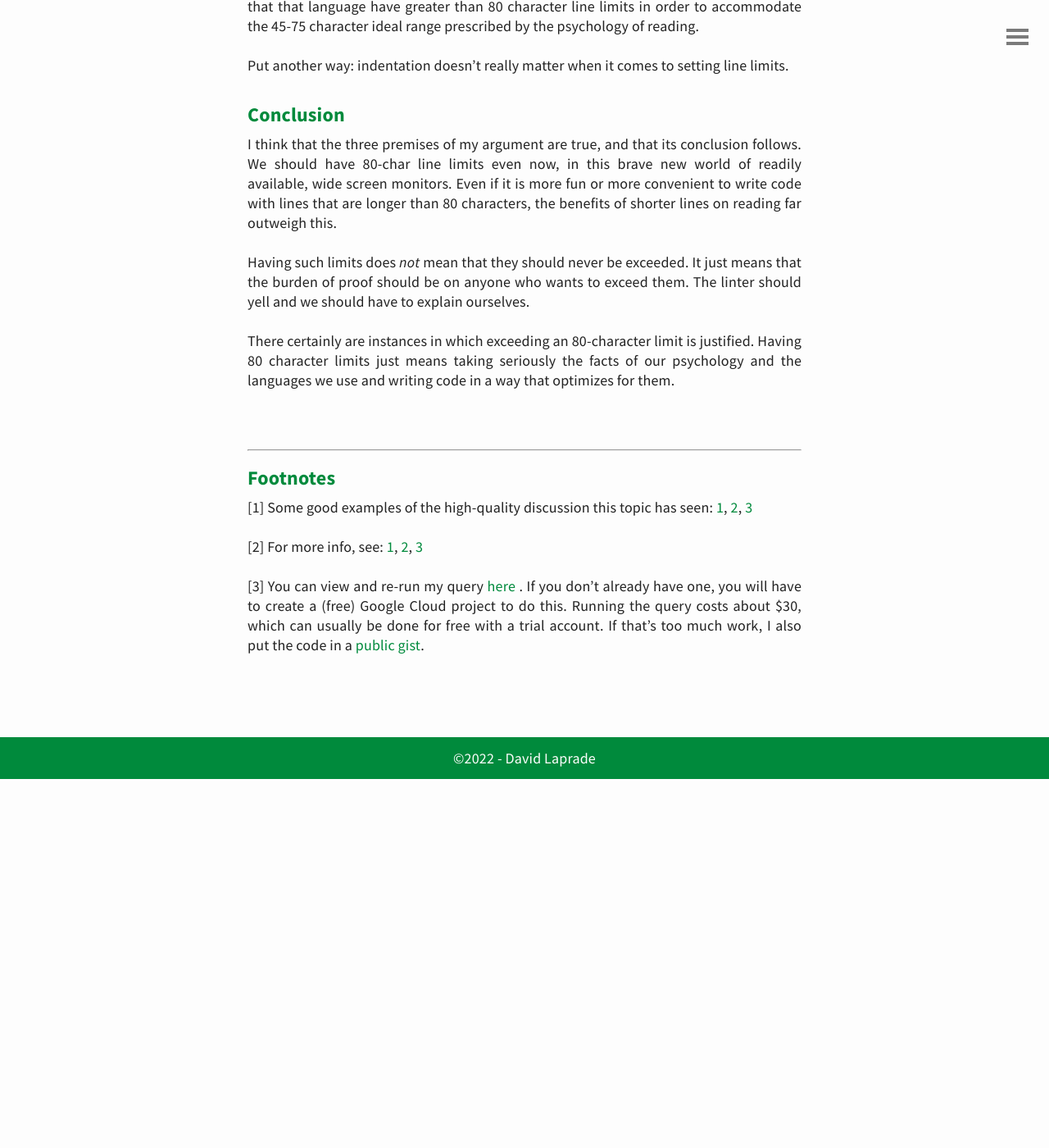
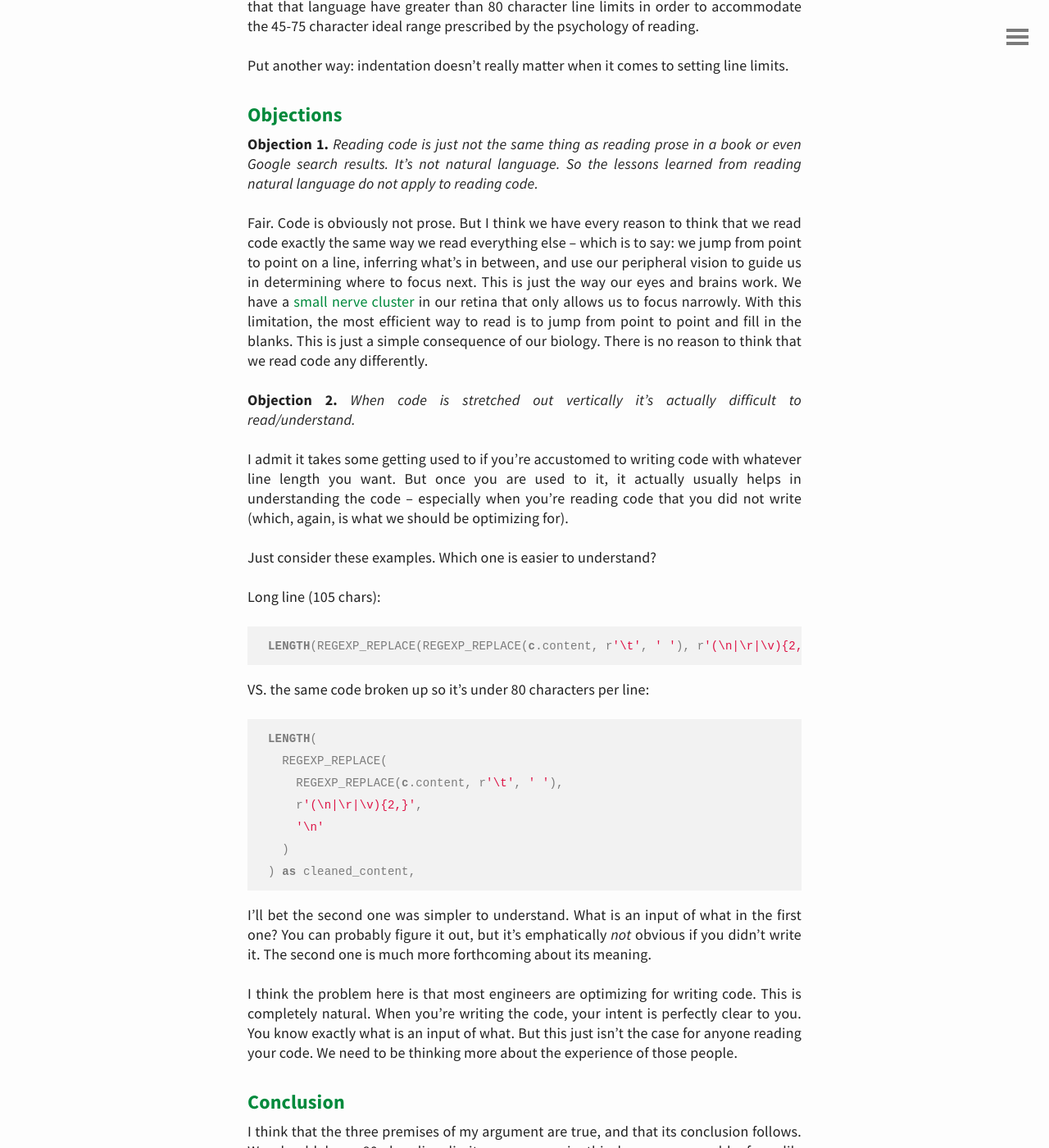
Before and after one commit to davidlaprade/davidlaprade.github.io, a Jekyll site: the page built from _posts/2022-01-01-80-char-line-limit.md, in a window 1280 px wide and 1400 px high, scrolled down 6905 px. Shown: the whole window at 82% size. Built offline with Jekyll 4.4.1, drawn with Linux system fonts in a browser that asks for light colours; comment, search, counter and statistics services are not loaded; before the commit the page ends 7855 px from its top, so only the background shows below that; some of the changed text lies outside the part shown.

Commit message:
Reply to objections on the 80 character line limit post

```diff
--- a/_posts/2022-01-01-80-char-line-limit.md
+++ b/_posts/2022-01-01-80-char-line-limit.md
@@ -261,6 +261,64 @@ reading.
 Put another way: indentation doesn’t really matter when it comes to setting line
 limits.
 
+### Objections
+
+__Objection 1.__ *Reading code is just not the same thing as reading prose in a book or even
+Google search results. It’s not natural language. So the lessons learned from
+reading natural language do not apply to reading code.*
+
+Fair. Code is obviously not prose. But I think we have every reason to think
+that we read code exactly the same way we read everything else -- which is to
+say: we jump from point to point on a line, inferring what's in between, and use
+our peripheral vision to guide us in determining where to focus next. This is
+just the way our eyes and brains work. We have a [small nerve
+cluster](https://en.wikipedia.org/wiki/Fovea_centralis) in our
+retina that only allows us to focus narrowly. With this limitation, the most
+efficient way to read is to jump from point to point and fill in the blanks.
+This is just a simple consequence of our biology. There is no reason to think
+that we read code any differently.
+
+__Objection 2.__ *When code is stretched out vertically it’s actually difficult to
+read/understand.*
+
+I admit it takes some getting used to if you’re accustomed to writing code with
+whatever line length you want. But once you are used to it, it actually usually
+helps in understanding the code – especially when you’re reading code that you
+did not write (which, again, is what we should be optimizing for).
+
+Just consider these examples. Which one is easier to understand?
+
+Long line (105 chars):
+
+{% highlight sql %}
+LENGTH(REGEXP_REPLACE(REGEXP_REPLACE(c.content, r'\t', ' '), r'(\n|\r|\v){2,}', '\n')) as cleaned_content,
+{% endhighlight %}
+
+VS. the same code broken up so it's under 80 characters per line:
+
+{% highlight sql %}
+LENGTH(
+  REGEXP_REPLACE(
+    REGEXP_REPLACE(c.content, r'\t', ' '),
+    r'(\n|\r|\v){2,}',
+    '\n'
+  )
+) as cleaned_content,
+{% endhighlight %}
+
+I’ll bet the second one was simpler to understand. What is an input of what
+in the first one? You can probably figure it out, but it's emphatically _not_
+obvious if you didn’t write it. The second one is much more forthcoming about
+its meaning.
+
+I think the problem here is that most engineers are optimizing for writing code.
+This is completely natural. When you’re writing the code, your intent is
+perfectly clear to you. You know exactly what is an input of what. But this
+just isn’t the case for anyone reading your code. We need to be thinking more
+about the experience of those people.
+
+
+
 ### Conclusion
 
 I think that the three premises of my argument are true, and that its conclusion
@@ -274,9 +332,9 @@ means that the burden of proof should be on anyone who wants to exceed them. The
 linter should yell and we should have to explain ourselves.
 
 There certainly are instances in which exceeding an 80-character limit is
-justified. Having 80 character limits just means taking seriously the facts of our
-psychology and the languages we use and writing code in a way that optimizes for
-them.
+justified. Having 80 character limits just means taking seriously the facts
+about our psychology and the languages we use, and then writing code in a way
+that optimizes for them.
 
 <br>
 
```
Also changed, not shown: 1 other file.
